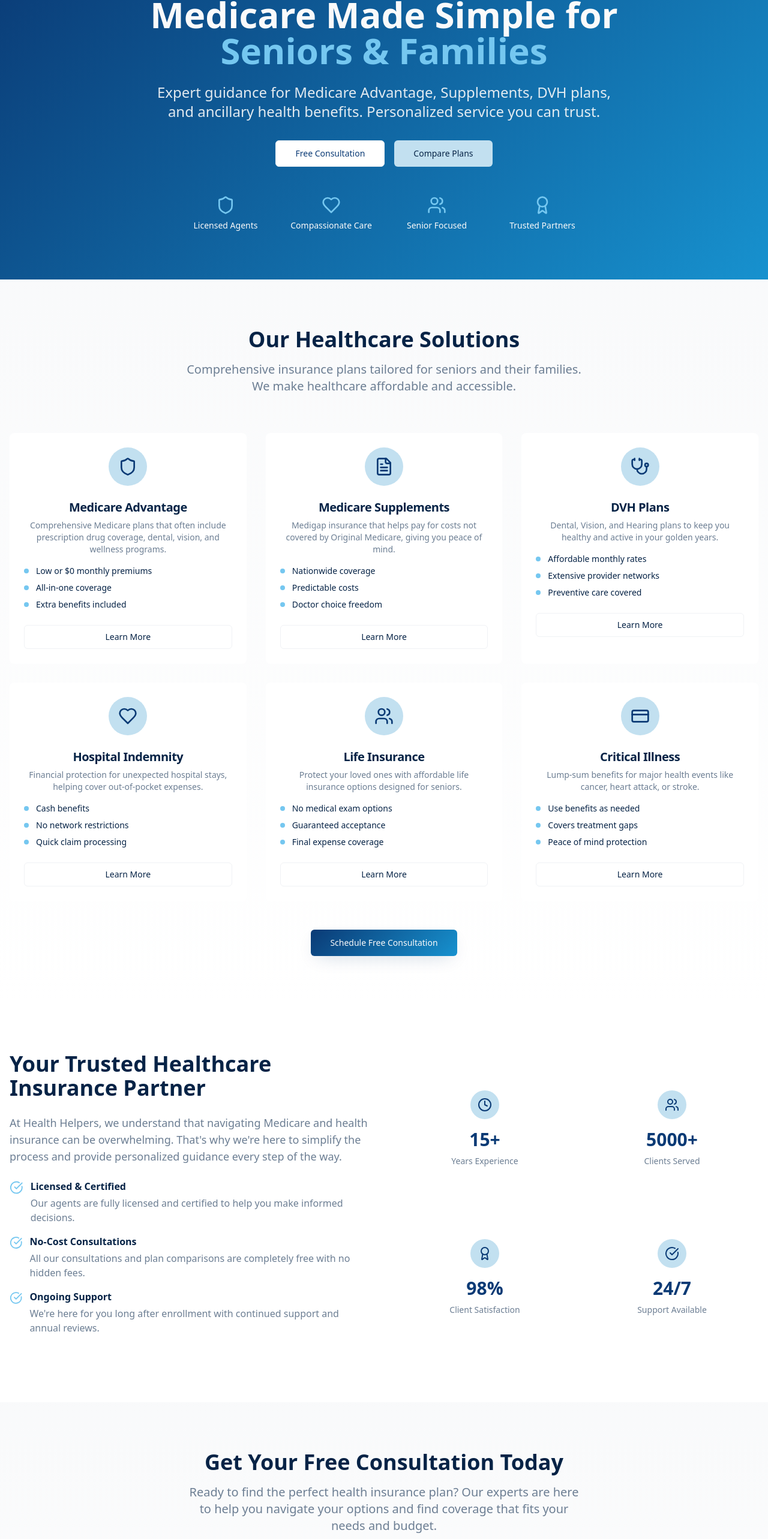
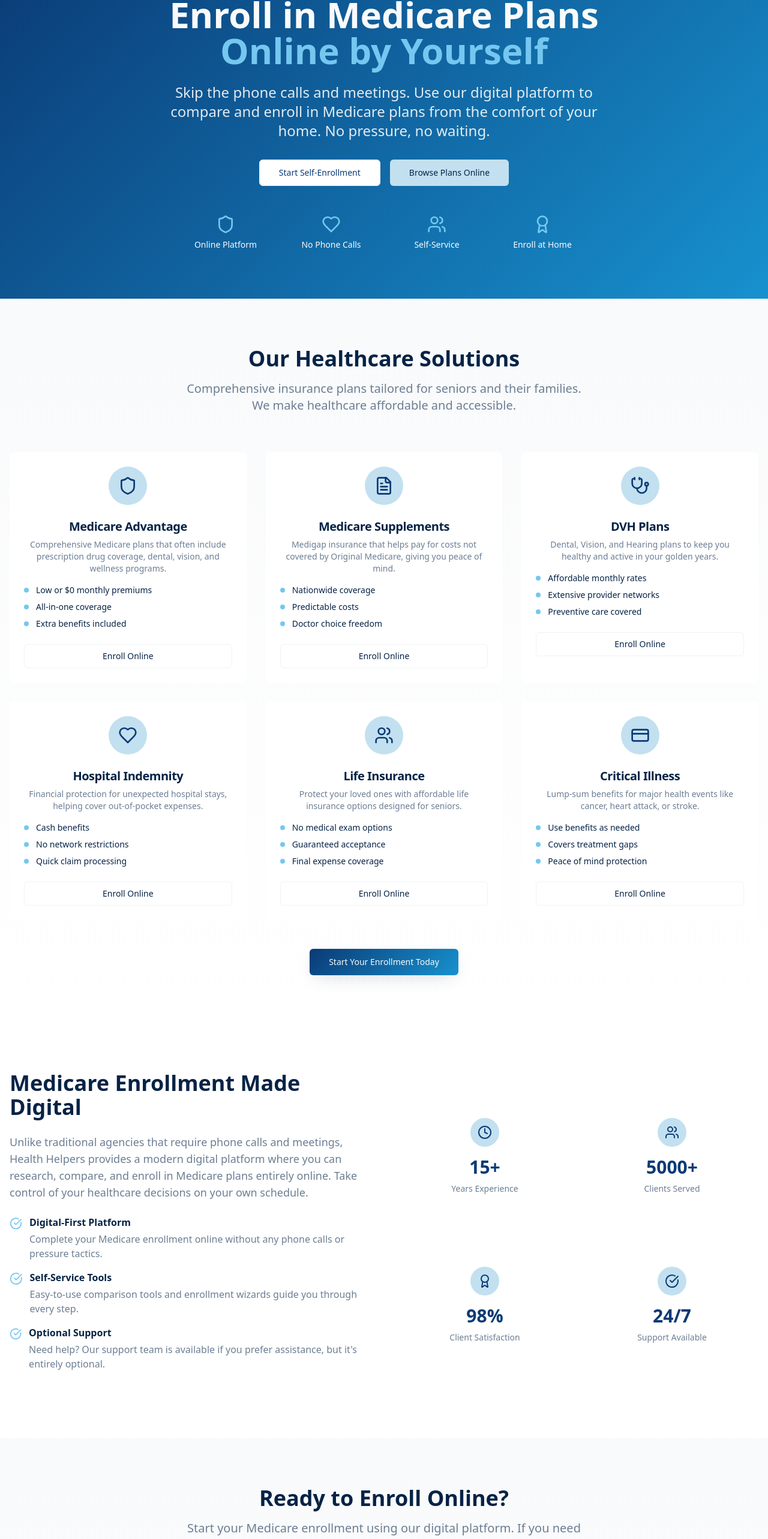
Before and after one commit to tylercalvert13/trinity-suppappt, a React (Vite) app: page / in a window 1280 px wide. Shown: the part 167-2733 px from the top of the page at 60% size. Built offline with nearby package versions, Linux system fonts and the light colour scheme.

Commit message:
Update website with self-service enrollment focus
Implement the changes to the website to focus on self-service online enrollment.

```diff
--- a/src/components/About.tsx
+++ b/src/components/About.tsx
@@ -17,33 +17,33 @@ const About = () => {
           {/* Content */}
           <div>
             <h2 className="text-3xl md:text-4xl font-bold text-foreground mb-6">
-              Your Trusted Healthcare Insurance Partner
+              Medicare Enrollment Made Digital
             </h2>
             <p className="text-lg text-muted-foreground mb-6">
-              At Health Helpers, we understand that navigating Medicare and health insurance
-              can be overwhelming. That's why we're here to simplify the process and provide
-              personalized guidance every step of the way.
+              Unlike traditional agencies that require phone calls and meetings, Health Helpers provides
+              a modern digital platform where you can research, compare, and enroll in Medicare plans
+              entirely online. Take control of your healthcare decisions on your own schedule.
             </p>
             <div className="space-y-4 mb-8">
               <div className="flex items-start space-x-3">
                 <CheckCircle className="h-6 w-6 text-accent mt-0.5" />
                 <div>
-                  <h3 className="font-semibold text-foreground mb-1">Licensed & Certified</h3>
-                  <p className="text-muted-foreground">Our agents are fully licensed and certified to help you make informed decisions.</p>
+                  <h3 className="font-semibold text-foreground mb-1">Digital-First Platform</h3>
+                  <p className="text-muted-foreground">Complete your Medicare enrollment online without any phone calls or pressure tactics.</p>
                 </div>
               </div>
               <div className="flex items-start space-x-3">
                 <CheckCircle className="h-6 w-6 text-accent mt-0.5" />
                 <div>
-                  <h3 className="font-semibold text-foreground mb-1">No-Cost Consultations</h3>
-                  <p className="text-muted-foreground">All our consultations and plan comparisons are completely free with no hidden fees.</p>
+                  <h3 className="font-semibold text-foreground mb-1">Self-Service Tools</h3>
+                  <p className="text-muted-foreground">Easy-to-use comparison tools and enrollment wizards guide you through every step.</p>
                 </div>
               </div>
               <div className="flex items-start space-x-3">
                 <CheckCircle className="h-6 w-6 text-accent mt-0.5" />
                 <div>
-                  <h3 className="font-semibold text-foreground mb-1">Ongoing Support</h3>
-                  <p className="text-muted-foreground">We're here for you long after enrollment with continued support and annual reviews.</p>
+                  <h3 className="font-semibold text-foreground mb-1">Optional Support</h3>
+                  <p className="text-muted-foreground">Need help? Our support team is available if you prefer assistance, but it's entirely optional.</p>
                 </div>
               </div>
             </div>
--- a/src/components/Contact.tsx
+++ b/src/components/Contact.tsx
@@ -10,11 +10,11 @@ const Contact = () => {
       <div className="container mx-auto px-4">
         <div className="text-center mb-16">
           <h2 className="text-3xl md:text-4xl font-bold text-foreground mb-4">
-            Get Your Free Consultation Today
+            Ready to Enroll Online?
           </h2>
           <p className="text-xl text-muted-foreground max-w-2xl mx-auto">
-            Ready to find the perfect health insurance plan? Our experts are here to help you
-            navigate your options and find coverage that fits your needs and budget.
+            Start your Medicare enrollment using our digital platform. If you need assistance
+            along the way, our support team is here to help - but only if you want it.
           </p>
         </div>
 
@@ -23,7 +23,7 @@ const Contact = () => {
           <div className="lg:col-span-2">
             <Card className="shadow-card border-0">
               <CardHeader>
-                <CardTitle className="text-2xl">Request Your Free Quote</CardTitle>
+                <CardTitle className="text-2xl">Need Support? (Optional)</CardTitle>
               </CardHeader>
               <CardContent className="space-y-6">
                 <div className="grid grid-cols-1 md:grid-cols-2 gap-4">
@@ -51,14 +51,14 @@ const Contact = () => {
                   <Input placeholder="MM/DD/YYYY" type="date" />
                 </div>
                 <div>
-                  <label className="text-sm font-medium text-foreground mb-2 block">Which plans interest you?</label>
+                  <label className="text-sm font-medium text-foreground mb-2 block">How can we assist you?</label>
                   <Textarea
-                    placeholder="Medicare Advantage, Medicare Supplements, DVH plans, Hospital Indemnity, etc."
+                    placeholder="I'm having trouble with online enrollment, need help comparing plans, etc."
                     rows={4}
                   />
                 </div>
                 <Button variant="hero" size="lg" className="w-full">
-                  Get My Free Quote
+                  Request Support
                 </Button>
               </CardContent>
             </Card>
@@ -77,7 +77,7 @@ const Contact = () => {
                   </div>
                   <div>
                     <div className="font-medium text-foreground">(908) 224-5410</div>
-                    <div className="text-sm text-muted-foreground">Call for immediate assistance</div>
+                    <div className="text-sm text-muted-foreground">Optional support line</div>
                   </div>
                 </div>
                 <div className="flex items-center space-x-3">
@@ -112,12 +112,12 @@ const Contact = () => {
 
             <Card className="shadow-card border-0 bg-primary text-primary-foreground">
               <CardContent className="pt-6">
-                <h3 className="font-bold text-lg mb-2">Urgent Questions?</h3>
+                <h3 className="font-bold text-lg mb-2">Prefer to Start Online?</h3>
                 <p className="text-primary-foreground/90 mb-4 text-sm">
-                  Medicare enrollment deadlines are important. Don't wait - call us now for immediate assistance.
+                  Most people can complete their Medicare enrollment entirely online using our digital platform.
                 </p>
                 <Button variant="outline" className="w-full bg-background text-primary hover:bg-background/90">
-                  Call Now: (908) 224-5410
+                  Begin Online Enrollment
                 </Button>
               </CardContent>
             </Card>
--- a/src/components/Header.tsx
+++ b/src/components/Header.tsx
@@ -35,7 +35,7 @@ const Header = () => {
               <span>(908) 224-5410</span>
             </div>
             <Button variant="hero" size="sm">
-              Get Quote
+              Start Online Enrollment
             </Button>
           </div>
         </div>
--- a/src/components/Hero.tsx
+++ b/src/components/Hero.tsx
@@ -8,23 +8,23 @@ const Hero = () => {
         <div className="max-w-4xl mx-auto text-center">
           {/* Main Heading */}
           <h1 className="text-4xl md:text-6xl font-bold mb-6 leading-tight">
-            Medicare Made Simple for
-            <span className="block text-accent"> Seniors & Families</span>
+            Enroll in Medicare Plans
+            <span className="block text-accent"> Online by Yourself</span>
           </h1>
 
           {/* Subheading */}
           <p className="text-xl md:text-2xl mb-8 text-primary-foreground/90 max-w-3xl mx-auto">
-            Expert guidance for Medicare Advantage, Supplements, DVH plans, and ancillary health benefits.
-            Personalized service you can trust.
+            Skip the phone calls and meetings. Use our digital platform to compare and enroll in
+            Medicare plans from the comfort of your home. No pressure, no waiting.
           </p>
 
           {/* Call to Action */}
           <div className="flex flex-col sm:flex-row gap-4 justify-center mb-12">
             <Button size="lg" variant="outline" className="bg-background text-primary hover:bg-background/90">
-              Free Consultation
+              Start Self-Enrollment
             </Button>
             <Button size="lg" variant="healthcare">
-              Compare Plans
+              Browse Plans Online
             </Button>
           </div>
 
@@ -32,19 +32,19 @@ const Hero = () => {
           <div className="grid grid-cols-2 md:grid-cols-4 gap-8 max-w-2xl mx-auto">
             <div className="flex flex-col items-center space-y-2">
               <Shield className="h-8 w-8 text-accent" />
-              <span className="text-sm font-medium">Licensed Agents</span>
+              <span className="text-sm font-medium">Online Platform</span>
             </div>
             <div className="flex flex-col items-center space-y-2">
               <Heart className="h-8 w-8 text-accent" />
-              <span className="text-sm font-medium">Compassionate Care</span>
+              <span className="text-sm font-medium">No Phone Calls</span>
             </div>
             <div className="flex flex-col items-center space-y-2">
               <Users className="h-8 w-8 text-accent" />
-              <span className="text-sm font-medium">Senior Focused</span>
+              <span className="text-sm font-medium">Self-Service</span>
             </div>
             <div className="flex flex-col items-center space-y-2">
               <Award className="h-8 w-8 text-accent" />
-              <span className="text-sm font-medium">Trusted Partners</span>
+              <span className="text-sm font-medium">Enroll at Home</span>
             </div>
           </div>
         </div>
--- a/src/components/Services.tsx
+++ b/src/components/Services.tsx
@@ -79,7 +79,7 @@ const Services = () => {
                     ))}
                   </ul>
                   <Button variant="outline" className="w-full">
-                    Learn More
+                    Enroll Online
                   </Button>
                 </CardContent>
               </Card>
@@ -89,7 +89,7 @@ const Services = () => {
 
         <div className="text-center mt-12">
           <Button variant="hero" size="lg">
-            Schedule Free Consultation
+            Start Your Enrollment Today
           </Button>
         </div>
       </div>
```
